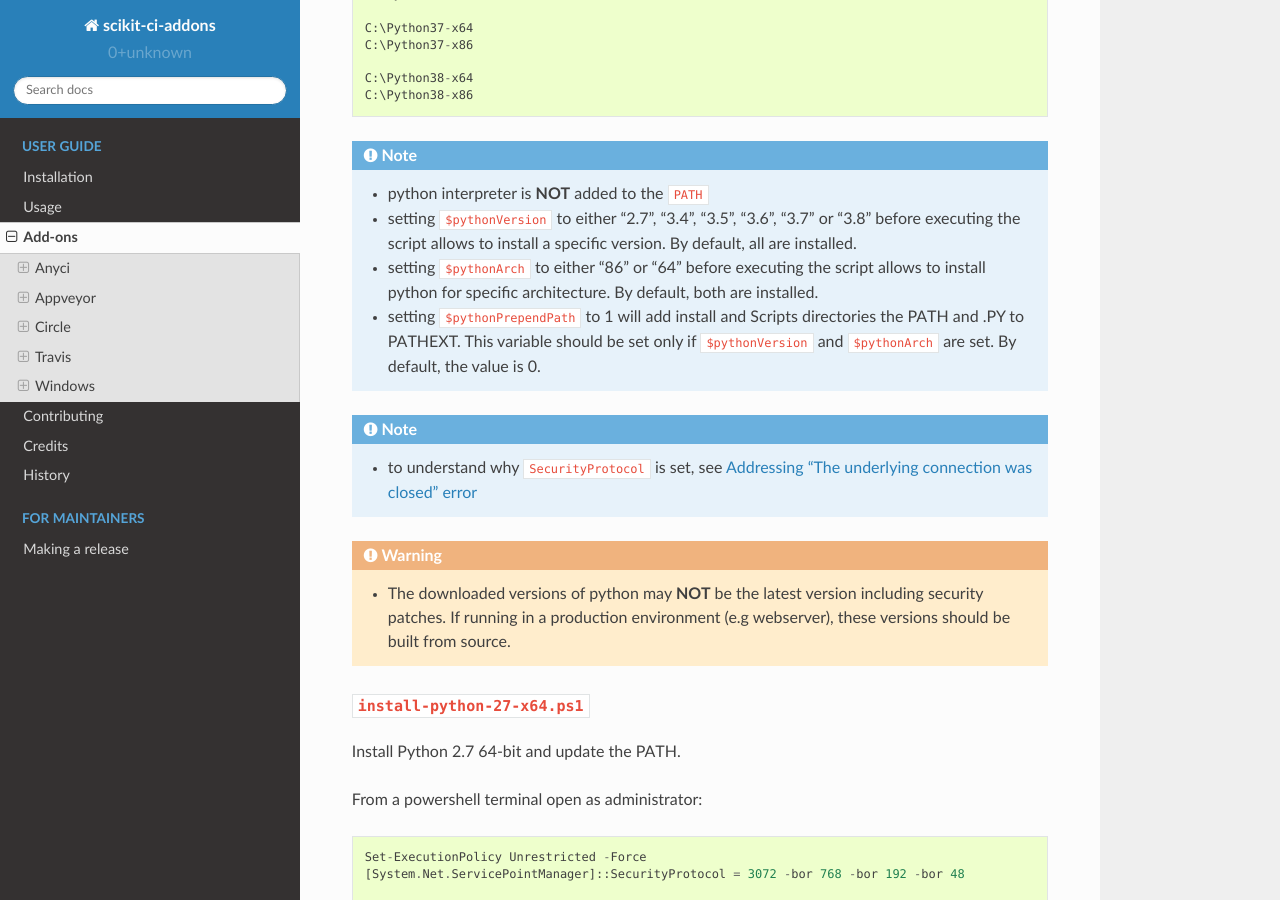
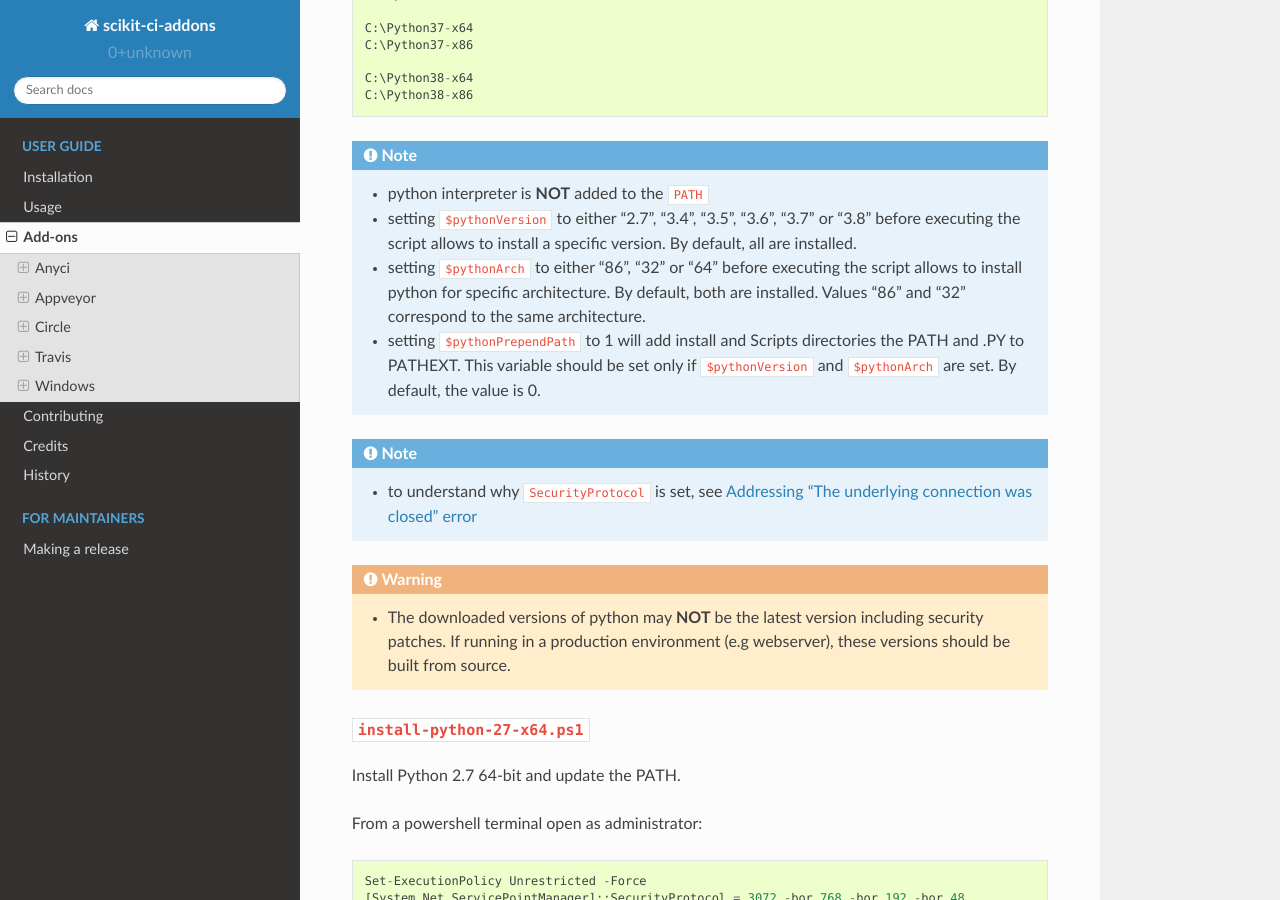
Before and after one commit to scikit-build/scikit-ci-addons, a Sphinx documentation site: the page built from docs/addons.rst, in a window 1280 px wide and 900 px high, scrolled down 18967 px. Built offline with Sphinx 7.4.7 and the Read the Docs theme 2.0.0, drawn with Linux system fonts in a browser that asks for light colours.

Commit message:
windows/install-python: Support setting $pythonArch to 32 in addition of 86

```diff
--- a/docs/windows/install-scripts.rst
+++ b/docs/windows/install-scripts.rst
@@ -170,8 +170,9 @@ in the following directories: ::
     - python interpreter is **NOT** added to the ``PATH``
     - setting ``$pythonVersion`` to either "2.7", "3.4", "3.5", "3.6", "3.7" or "3.8" before executing the script allows
       to install a specific version. By default, all are installed.
-    - setting ``$pythonArch`` to either "86" or "64" before executing the script allows
+    - setting ``$pythonArch`` to either "86", "32" or "64" before executing the script allows
       to install python for specific architecture. By default, both are installed.
+      Values "86" and "32" correspond to the same architecture.
     - setting ``$pythonPrependPath`` to 1 will add install and Scripts directories the PATH and .PY to PATHEXT. This
       variable should be set only if ``$pythonVersion`` and ``$pythonArch`` are set. By default, the value is 0.
 
```
Also changed, not shown: 1 other file.
